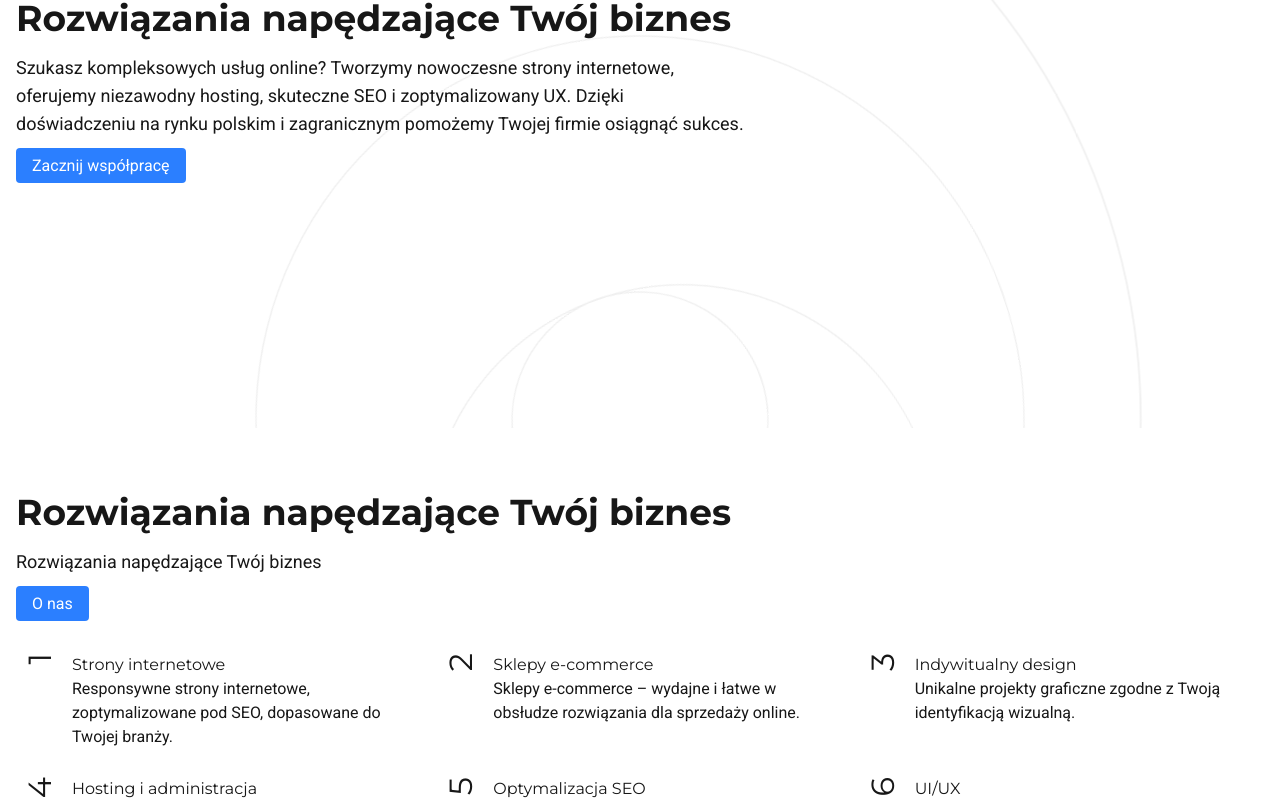
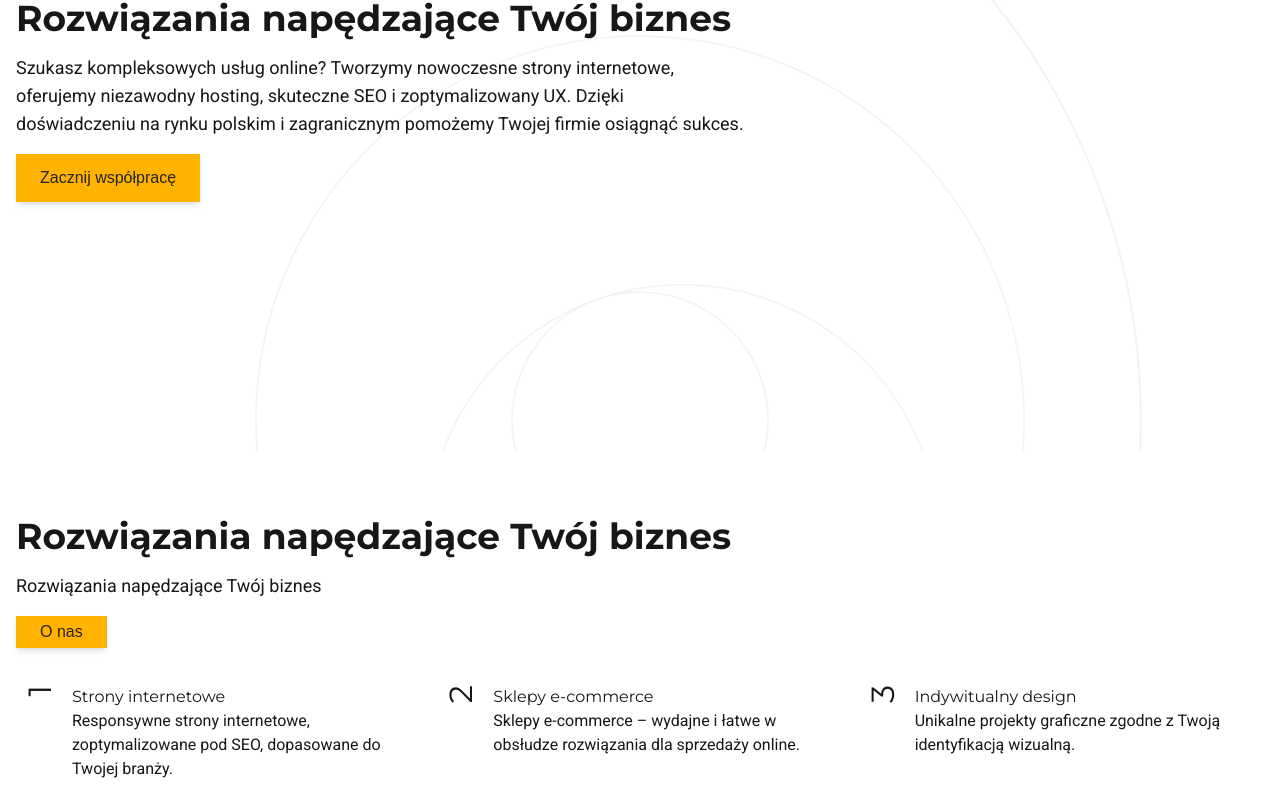
Before and after one commit to SolidCode109/solid_code_page, a Next.js app: page / in a window 1280 px wide. Shown: the part 380-1184 px from the top of the page. Built offline with nearby package versions, Linux system fonts and the light colour scheme.

Commit message:
Button styling

```diff
--- a/src/components/Hero/Hero.js
+++ b/src/components/Hero/Hero.js
@@ -4,12 +4,10 @@ const Hero = ({
   heading = "Rozwiązania napędzające Twój biznes",
   description = "Szukasz kompleksowych usług online? Tworzymy nowoczesne strony internetowe, oferujemy niezawodny hosting, skuteczne SEO i zoptymalizowany UX. Dzięki doświadczeniu na rynku polskim i zagranicznym pomożemy Twojej firmie osiągnąć sukces.",
   buttonText = "Zacznij współpracę",
-    bg_img1 ="/hero-animation1.svg",
-    bg_img2 ="/hero-animation2.svg"
-
-
+  bg_img1 = "/hero-animation1.svg",
+  bg_img2 = "/hero-animation2.svg",
 }) => {
-    return(
+  return (
     <section id="hero" className="hero-section">
       <div className="container mx-auto px-4">
         <div className="flex flex-wrap">
@@ -20,15 +18,43 @@ const Hero = ({
 
             <div className="content mt-4">
               <p className="sub-title text-lg mb-4">{description}</p>
-                        <a href="/kontakt" className="btn btn-primary bg-blue-500 text-white py-2 px-4 rounded">{buttonText}</a>
+              <button class="group relative inline-flex h-12 items-center justify-center overflow-hidden shadow-md bg-[#ffb300] px-6 font-medium text-[#242424] duration-500">
+                <div class="translate-x-0 opacity-100 transition duration-700 ease-in-out group-hover:-translate-x-[150%] group-hover:opacity-0">
+                  {buttonText}
                 </div>
-
+                <div class="absolute translate-x-[150%] opacity-0 transition group-hover:translate-x-0 group-hover:opacity-100">
+                  <svg
+                    width="15"
+                    height="15"
+                    viewBox="0 0 15 15"
+                    fill="none"
+                    xmlns="http://www.w3.org/2000/svg"
+                    class="h-6 w-6"
+                  >
+                    <path
+                      d="M8.14645 3.14645C8.34171 2.95118 8.65829 2.95118 8.85355 3.14645L12.8536 7.14645C13.0488 7.34171 13.0488 7.65829 12.8536 7.85355L8.85355 11.8536C8.65829 12.0488 8.34171 12.0488 8.14645 11.8536C7.95118 11.6583 7.95118 11.3417 8.14645 11.1464L11.2929 8H2.5C2.22386 8 2 7.77614 2 7.5C2 7.22386 2.22386 7 2.5 7H11.2929L8.14645 3.85355C7.95118 3.65829 7.95118 3.34171 8.14645 3.14645Z"
+                      fill="currentColor"
+                      fill-rule="evenodd"
+                      clip-rule="evenodd"
+                    ></path>
+                  </svg>
+                </div>
+              </button>
+            </div>
           </div>
         </div>
 
         <div className="hero-bg relative mt-8">
-                <img className="circle-1 absolute top-0 left-0 w-1/2" src={bg_img1} alt="Background 1" />
-                <img className="circle-2 absolute top-0 right-0 w-1/2" src={bg_img2} alt="Background 2" />
+          <img
+            className="circle-1 absolute top-0 left-0 w-1/2"
+            src={bg_img1}
+            alt="Background 1"
+          />
+          <img
+            className="circle-2 absolute top-0 right-0 w-1/2"
+            src={bg_img2}
+            alt="Background 2"
+          />
         </div>
       </div>
     </section>
--- a/src/components/Services/Services.js
+++ b/src/components/Services/Services.js
@@ -54,12 +54,28 @@ const Services = () => {
 
           <div className="content mt-4">
             <p className="sub-title text-lg mb-4">{serviceDetails.description}</p>
-            <a
-              href="/kontakt"
-              className="btn btn-primary bg-blue-500 text-white py-2 px-4 rounded"
-            >
-              {serviceDetails.buttonText}
-            </a>
+            <button class="group relative inline-flex h-8 items-center justify-center overflow-hidden shadow-md bg-[#ffb300] px-6 font-medium text-[#242424] duration-500">
+                <div class="translate-x-0 opacity-100 transition duration-700 ease-in-out group-hover:-translate-x-[150%] group-hover:opacity-0">
+                  {serviceDetails.buttonText}
+                </div>
+                <div class="absolute translate-x-[150%] opacity-0 transition group-hover:translate-x-0 group-hover:opacity-100">
+                  <svg
+                    width="15"
+                    height="15"
+                    viewBox="0 0 15 15"
+                    fill="none"
+                    xmlns="http://www.w3.org/2000/svg"
+                    class="h-6 w-6"
+                  >
+                    <path
+                      d="M8.14645 3.14645C8.34171 2.95118 8.65829 2.95118 8.85355 3.14645L12.8536 7.14645C13.0488 7.34171 13.0488 7.65829 12.8536 7.85355L8.85355 11.8536C8.65829 12.0488 8.34171 12.0488 8.14645 11.8536C7.95118 11.6583 7.95118 11.3417 8.14645 11.1464L11.2929 8H2.5C2.22386 8 2 7.77614 2 7.5C2 7.22386 2.22386 7 2.5 7H11.2929L8.14645 3.85355C7.95118 3.65829 7.95118 3.34171 8.14645 3.14645Z"
+                      fill="currentColor"
+                      fill-rule="evenodd"
+                      clip-rule="evenodd"
+                    ></path>
+                  </svg>
+                </div>
+              </button>
           </div>
         </div>
       </div>
```
Lines whose indentation alone changed are shown as unchanged.
